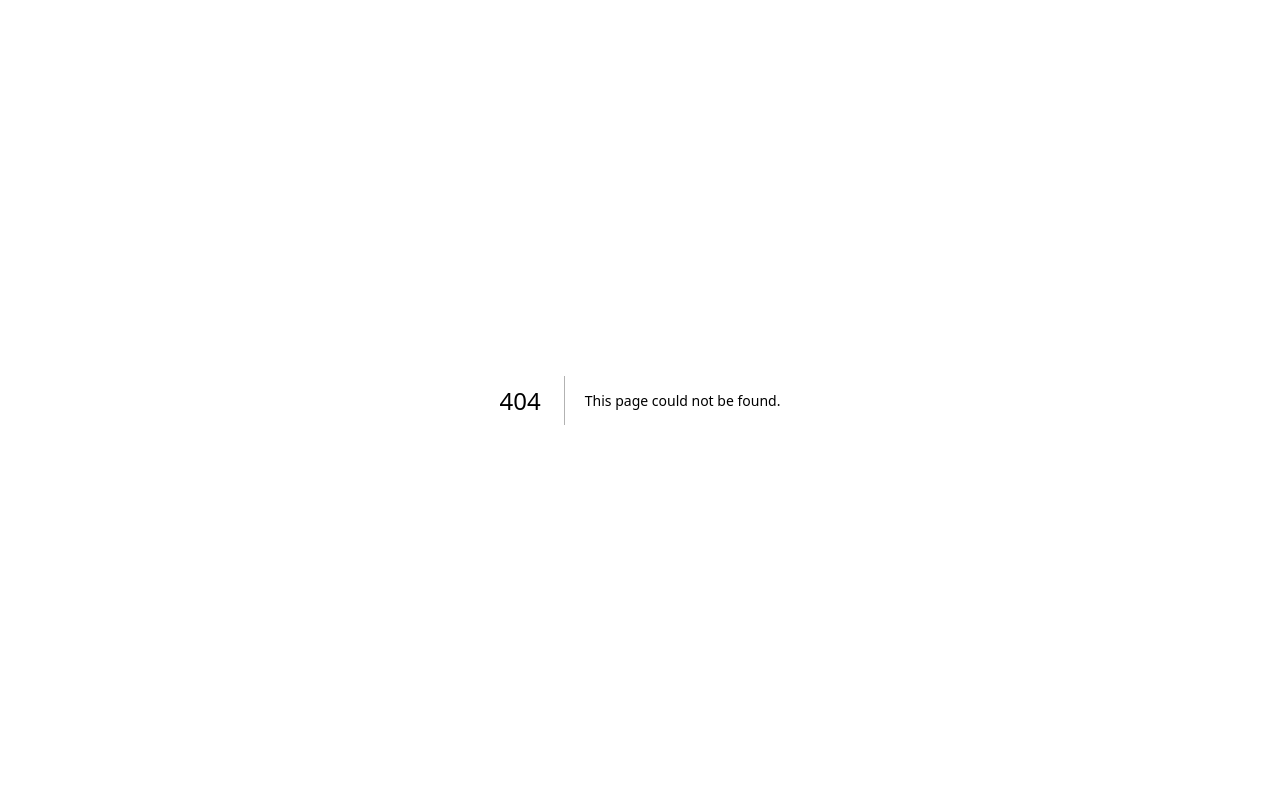
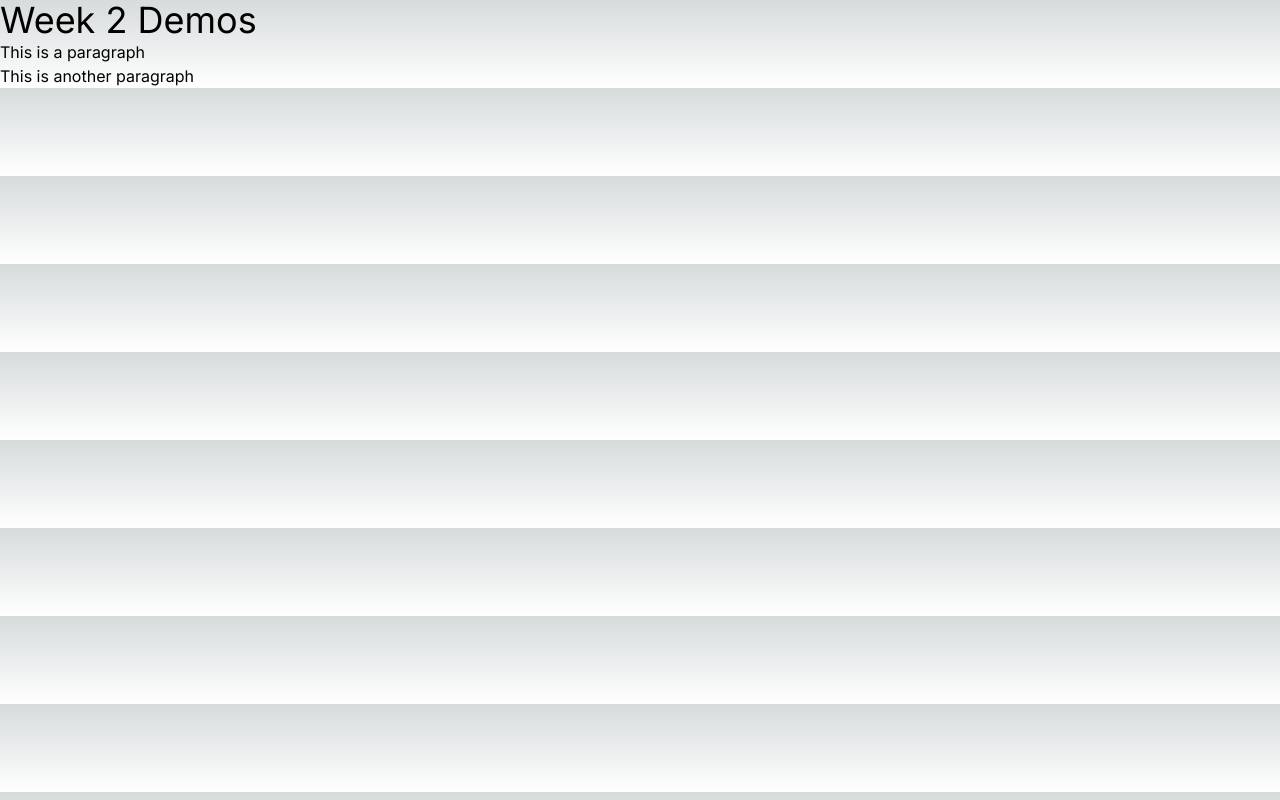
Before and after one commit to ShelynDM/cprg306-assignments, a Next.js app: page /week-2 in a window 1280 px wide. Before the commit this address had no page. Built offline with nearby package versions, Linux system fonts and the light colour scheme.

Commit message:
Create page.js

```diff
--- /dev/null
+++ b/app/week-2/page.js
@@ -0,0 +1,10 @@
+export default function page() {
+    return (
+        <main>
+            <h1 className="text-4xl">Week 2 Demos</h1>
+            <p>This is a paragraph</p>
+            <p>This is another paragraph</p>
+        </main>
+
+    );
+  }
```
